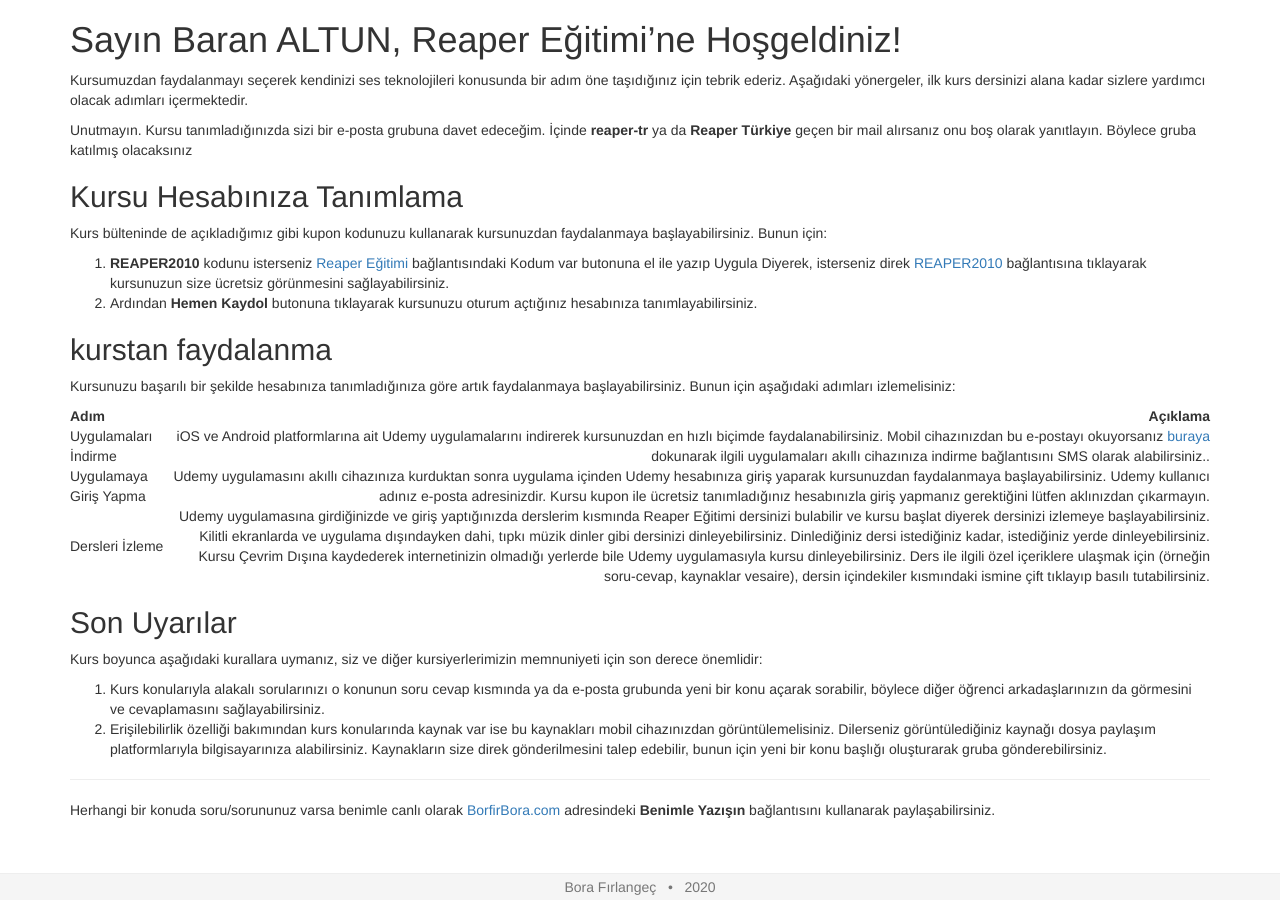
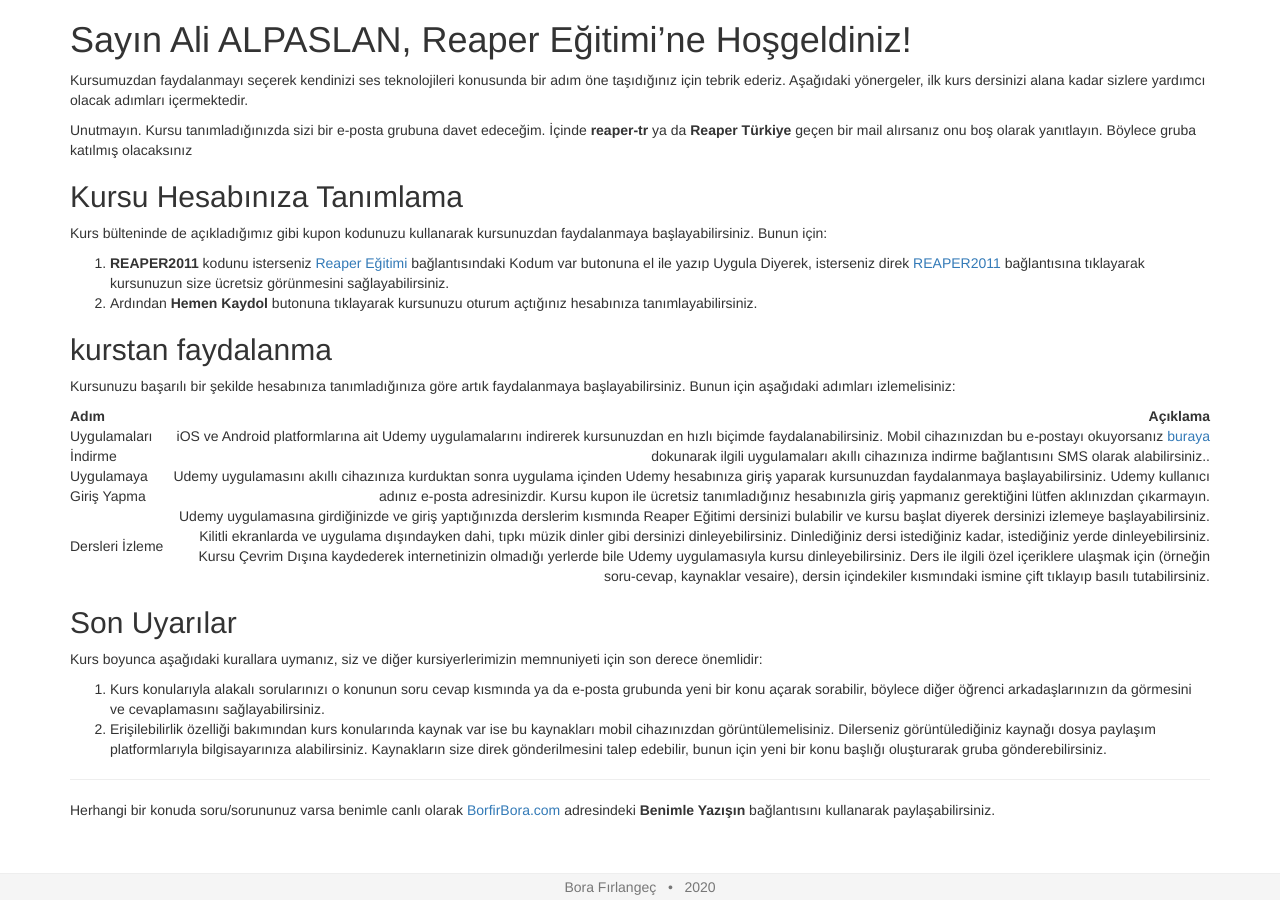
Before and after one commit to borfirbora/borfirbora.github.io, a Jekyll site: the page built from hosgeldin-iletisi.md, in a window 1280 px wide. Built offline with Jekyll 4.4.1, drawn with Linux system fonts in a browser that asks for light colours.

Commit message:
Update hosgeldin-iletisi.md
şlkjasdf

```diff
--- a/hosgeldin-iletisi.md
+++ b/hosgeldin-iletisi.md
@@ -1,9 +1,9 @@
 ---
 title: Hoşgeldin iletisi
 layout: minimal
-isim: Baran ALTUN
-kupon: REAPER2010
-kupon_link: https://www.udemy.com/course/reaper-egitimi/?couponCode=REAPER2010&password=reaper101
+isim: Ali ALPASLAN
+kupon: REAPER2011
+kupon_link: https://www.udemy.com/course/reaper-egitimi/?couponCode=REAPER2011&password=reaper101
 ---
 # Sayın {{ page.isim }}, Reaper Eğitimi'ne Hoşgeldiniz!
 
```
